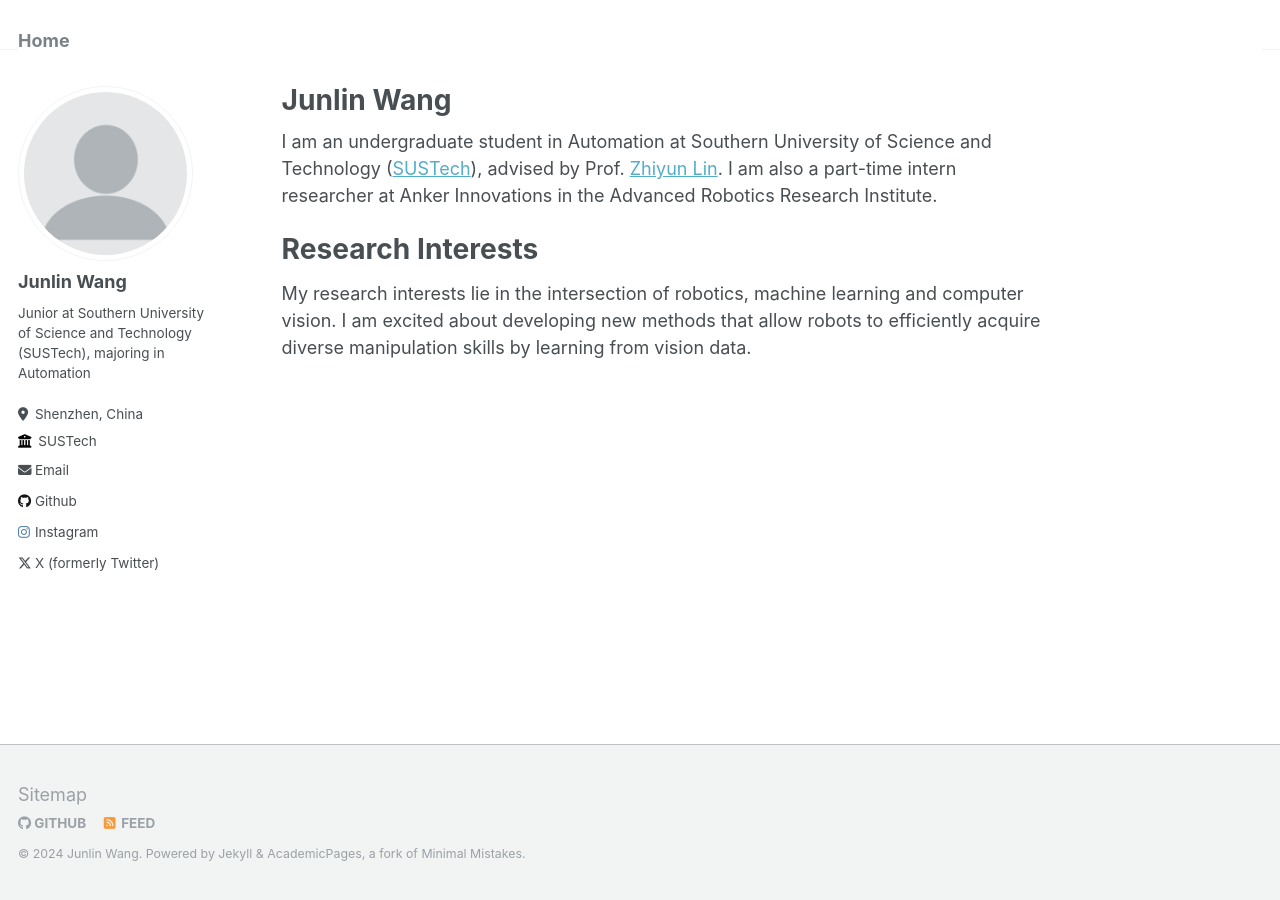
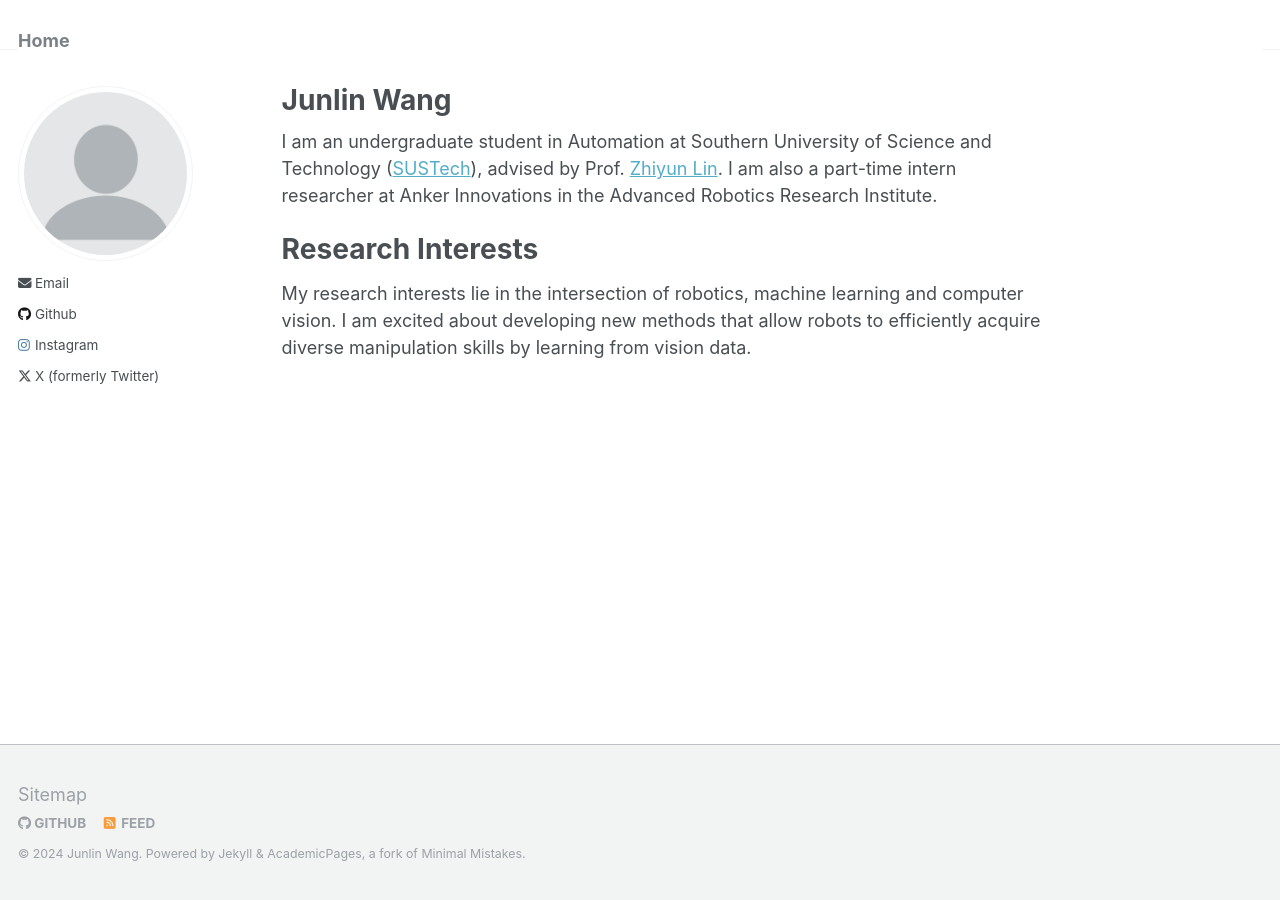
Before and after one commit to HenryWJL/HenryWJL.github.io, a Jekyll site: the page built from _pages/about.md, in a window 1280 px wide. Built offline with Jekyll 4.4.1, drawn with Linux system fonts in a browser that asks for light colours.

Commit message:
Update _config.yml

```diff
--- a/_config.yml
+++ b/_config.yml
@@ -22,11 +22,11 @@ repository               : "HenryWJL/HenryWJL.github.io"
 author:
   # Biographic information
   avatar           : "profile.png"
-  name             : "Junlin Wang"
+  name             :
   pronouns         :
-  bio              : "Junior at Southern University of Science and Technology (SUSTech), majoring in Automation"
-  location         : "Shenzhen, China"
-  employer         : "SUSTech"
+  bio              :
+  location         :
+  employer         :
   uri              :
   email            : "12112921@mail.sustech.edu.cn"
 
```
